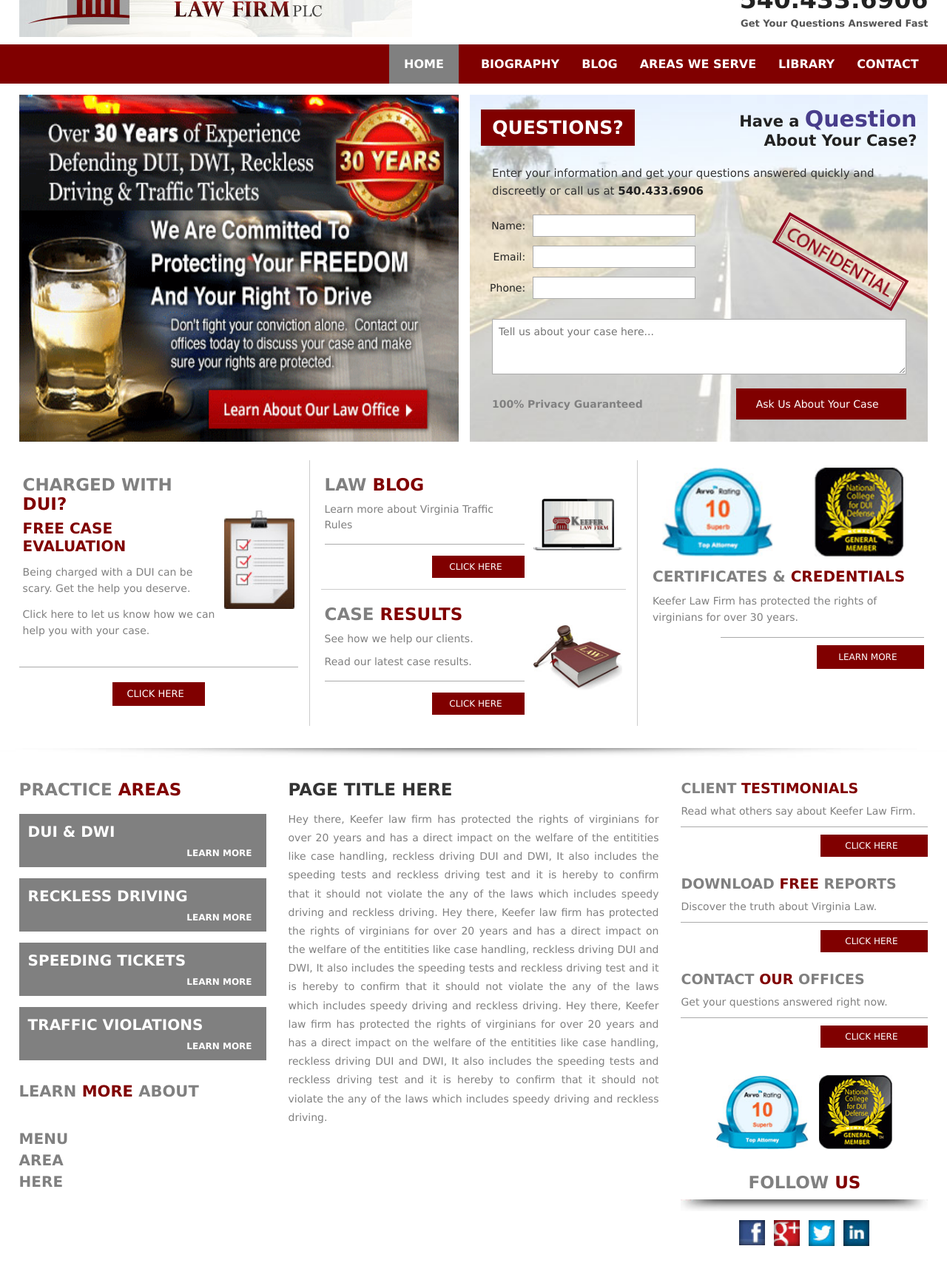
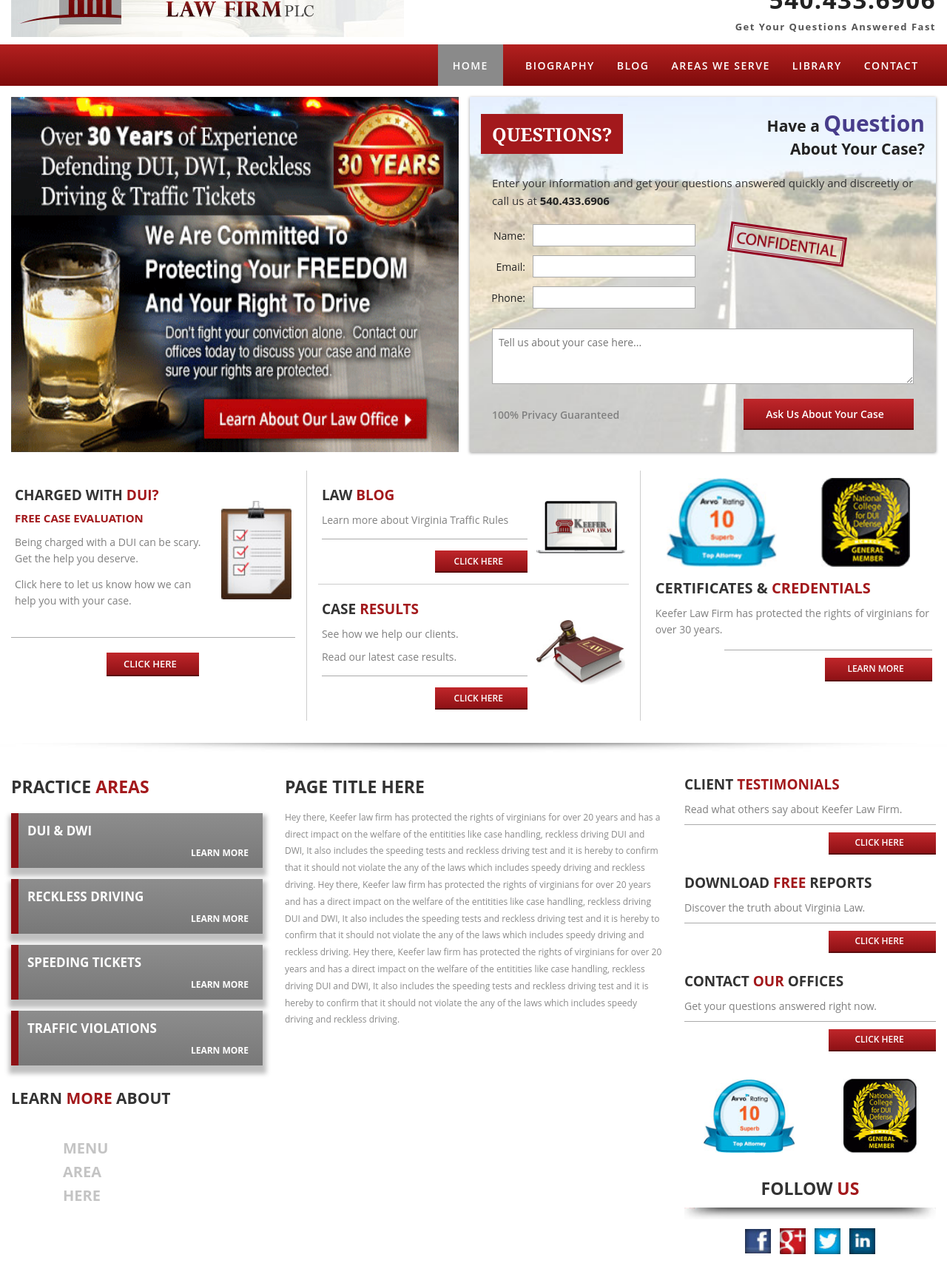
Before and after one commit to attaroyam/Keefer_Law_Firm, a plain HTML site: page index.html in a window 1280 px wide. Shown: the part 80-1814 px from the top of the page at 74% size. Drawn offline with Linux system fonts and the light colour scheme.

Commit message:
Refactor CSS styles for images
Updated font family and colors throughout the stylesheet for consistency and improved aesthetics.

```diff
--- a/style.css
+++ b/style.css
@@ -2,7 +2,7 @@
   margin: 0;
   padding: 0;
   box-sizing: border-box;
-  font-family: Verdana, Geneva, Tahoma, sans-serif;
+  font-family: "Open Sans", Arial, Helvetica, sans-serif;
 }
 
 body {
@@ -33,8 +33,8 @@ hr {
 
 
 #container {
-  width: 96%;
-  max-width: 1400px;
+  width: calc(100% - 30px);
+  max-width: none;
   margin: 10px auto;
   display: flex;
   justify-content: space-between;
@@ -51,7 +51,7 @@ hr {
 }
 
 #container .header-contact .call-heading {
-  color: maroon;
+  color: #a3191c;
   font-size: 18px;
   margin: 6px 0;
 }
@@ -78,7 +78,7 @@ hr {
 
 .main-nav {
   width: 100%;
-  background-color: maroon;
+  background-color: #a3191c;
   padding: 17px 3%;
   display: flex;
   justify-content: flex-end;
@@ -108,8 +108,8 @@ hr {
    /* MAIN BANNER AND FORM */
 
 .hero-section {
-  width: 96%;
-  max-width: 1400px;
+  width: calc(100% - 30px);
+  max-width: none;
   margin: 15px auto;
   display: flex;
   justify-content: space-between;
@@ -148,7 +148,7 @@ hr {
 }
 
 .hero-section .form-box .question-label {
-  background-color: maroon;
+  background-color: #a3191c;
   padding: 10px 15px;
   width: fit-content;
   color: white;
@@ -223,7 +223,7 @@ hr {
 }
 
 .hero-section .form-box .form-row .form-fields .form-field input:focus {
-  border-color: maroon;
+  border-color: #a3191c;
 }
 
 .hero-section .form-box .form-row .confidential-img {
@@ -233,9 +233,20 @@ hr {
   align-items: center;
 }
 
+/* stamp ka dabba */
+.hero-section .form-box .form-row .confidential-img {
+  flex: 0 1 190px;
+  margin: 7px 62px 0 auto;
+  padding-right: 4px;
+}
+
+/* stamp ki image: design jaisi, halka sa seedha tilt */
 .hero-section .form-box .form-row .confidential-img img {
-  width: 90%;
-  transform: rotate(30deg);
+  width: 100%;
+  max-width: 160px;
+  /* margin: 0 auto; */
+  transform: rotate(8deg);
+  margin-right: 54px;
 }
 
 /* Textarea */
@@ -272,7 +283,7 @@ hr {
 }
 
 .hero-section .form-box .form-footer .submit-button button {
-  background-color: maroon;
+  background-color: #a3191c;
   width: 230px;
   min-height: 42px;
   padding: 8px;
@@ -294,19 +305,19 @@ hr {
    /* SECOND SECTION */
 
 .features-section {
-  width: 96%;
-  max-width: 1400px;
+  width: calc(100% - 30px);
+  max-width: none;
   margin: 25px auto;
 }
 
 .features-section h1 {
-  color: grey;
+  color: #333;
   margin: 5px 0;
   font-size: 23px;
 }
 
 .features-section h1 .dui-accent {
-  color: maroon;
+  color: #a3191c;
 }
 
 .features-section .features-row {
@@ -336,7 +347,7 @@ hr {
 }
 
 .features-section .features-row .dui-content .dui-text h2 {
-  color: maroon;
+  color: #a3191c;
   margin: 8px 0;
   font-size: 20px;
 }
@@ -372,7 +383,7 @@ hr {
   display: block;
   width: 125px;
   height: 32px;
-  background-color: maroon;
+  background-color: #a3191c;
   color: white;
   font-size: 13px;
     margin: 20px auto;
@@ -420,7 +431,7 @@ hr {
 
 .features-section .features-row .blog-col .blog-text .blog-accent,
 .features-section .features-row .blog-col .results-text .results-accent {
-  color: maroon;
+  color: #a3191c;
 }
 
 .features-section .features-row .blog-col .blog-card .blog-text p,
@@ -439,7 +450,7 @@ hr {
 
 .features-section .features-row .blog-col .blog-card button,
 .features-section .features-row .blog-col .results-card button {
-  background-color: maroon;
+  background-color: #a3191c;
   color: white;
   width: 125px;
   height: 30px;
@@ -493,7 +504,7 @@ hr {
 }
 
 .features-section .features-row .certificates-col h1 .credentials-accent {
-  color: maroon;
+  color: #a3191c;
 }
 
 .features-section .features-row .certificates-col p {
@@ -510,7 +521,7 @@ hr {
 
 .features-section .features-row .certificates-col button {
   display: block;
-  background-color: maroon;
+  background-color: #a3191c;
   color: white;
   width: 145px;
   height: 32px;
@@ -536,8 +547,8 @@ hr {
    /* THIRD SECTION */
 
 .main-section {
-  width: 96%;
-  max-width: 1400px;
+  width: calc(100% - 30px);
+  max-width: none;
   margin: 0 auto 40px;
 }
 
@@ -561,12 +572,12 @@ hr {
 .main-section .main-row .sidebar-left .practice-title {
   width: 100%;
   margin-bottom: 20px;
-  color: grey;
+  color: #333;
   font-size: 23px;
 }
 
 .main-section .main-row .sidebar-left .practice-title .areas-accent {
-  color: maroon;
+  color: #a3191c;
 }
 
 .main-section .main-row .sidebar-left .practice-box {
@@ -591,25 +602,25 @@ hr {
 
 .main-section .main-row .sidebar-left .practice-box h4 .fa-solid {
   margin-left: 7px;
-  color: maroon;
+  color: #a3191c;
 }
 
 /* Learn More */
 
 .main-section .main-row .sidebar-left .learn-title {
   margin: 15px 0 20px;
-  color: grey;
+  color: #333;
   font-size: 21px;
 }
 
 .main-section .main-row .sidebar-left .learn-title .learn-accent {
-  color: maroon;
+  color: #a3191c;
 }
 
 .main-section .main-row .sidebar-left .menu-title,
 .main-section .main-row .sidebar-left .menu-area-title,
 .main-section .main-row .sidebar-left .menu-here-title {
-  color: grey;
+  color: #333;
   font-size: 20px;
   margin-bottom: 5px;
 }
@@ -656,11 +667,11 @@ hr {
 .main-section .main-row .sidebar-right .side-card h1 {
   margin-bottom: 10px;
   font-size: 19px;
-  color: grey;
+  color: #333;
 }
 
 .main-section .main-row .sidebar-right .side-card h1 .testimonial-accent {
-  color: maroon;
+  color: #a3191c;
 }
 
 .main-section .main-row .sidebar-right .side-card p {
@@ -676,7 +687,7 @@ hr {
 }
 
 .main-section .main-row .sidebar-right .side-card button {
-  background-color: maroon;
+  background-color: #a3191c;
   width: 145px;
   color: white;
   height: 30px;
@@ -724,7 +735,7 @@ hr {
 }
 
 .main-section .main-row .sidebar-right .follow-heading .follow-word-2 {
-  color: maroon;
+  color: #a3191c;
 }
 
 .main-section .main-row .sidebar-right .social-row {
@@ -1155,7 +1166,7 @@ hr {
    Added to match the current HTML class names */
 
 .main-section {
-  width: min(96%, 1400px);
+  width: calc(100% - 30px);
   margin: 0 auto 40px;
   box-sizing: border-box;
 }
@@ -1208,13 +1219,13 @@ hr {
 
 .main-section .main-row .sidebar-right .follow-box h1 {
   margin: 0 0 10px;
-  color: grey;
+  color: #333;
   font-size: 23px;
   text-align: center;
 }
 
 .main-section .main-row .sidebar-right .follow-box h1 .testimonial-accent {
-  color: maroon;
+  color: #a3191c;
 }
 
 .main-section .main-row .sidebar-right .follow-box > img {
@@ -1246,3 +1257,200 @@ hr {
   height: 35px;
   object-fit: contain;
 }
+
+
+/* ===== MATCH ORIGINAL DESIGN ===== */
+
+body {
+  background: #fff;
+}
+
+.page {
+  max-width: none;
+  width: 100%;
+  margin: 0 auto;
+  display: flow-root;
+  background: #fff;
+  box-shadow: none;
+}
+
+.page h1,
+.page h2,
+.page h3 {
+  font-family: Georgia, "Times New Roman", serif;
+}
+
+.header-contact .call-heading {
+  font-family: "Open Sans", Arial, sans-serif;
+  font-size: 19px;
+  letter-spacing: 3px;
+  font-weight: 700;
+}
+
+#container .header-contact .phone-number,
+#container .header-contact h3 {
+  font-family: "Open Sans", Arial, sans-serif;
+  letter-spacing: 1.5px;
+}
+
+.main-nav {
+  background: linear-gradient(#b3201f, #7e0b0b);
+}
+
+.main-nav a {
+  font-size: 14px;
+  letter-spacing: 1.5px;
+  font-weight: 600;
+}
+
+.main-nav .nav-active {
+  background-color: #8a8a8a;
+}
+
+.hero-section .form-box {
+  box-shadow: 0 1px 4px rgba(0, 0, 0, 0.4);
+}
+
+.hero-section .form-box .question-label {
+  font-family: Georgia, "Times New Roman", serif;
+}
+
+.features-section h1 {
+  font-size: 19px;
+  text-transform: uppercase;
+}
+
+.features-section .features-row .dui-content .dui-text h2 {
+  font-family: "Open Sans", Arial, sans-serif;
+  font-size: 15px;
+}
+
+.features-section button,
+.main-section button,
+.hero-section button {
+  background: linear-gradient(#c0262a, #8e1115);
+  border-bottom: 2px solid #5a0a0c;
+  font-weight: 600;
+}
+
+.main-section .main-row .sidebar-left .practice-box {
+  background: linear-gradient(#8d8d8d, #787878);
+  border-left: 10px solid #8e1115;
+  box-shadow: 1px 7px 6px 4px rgba(0, 0, 0, 0.25);
+}
+
+.main-section .main-row .sidebar-left .practice-box h1 {
+  font-family: "Open Sans", Arial, sans-serif;
+  font-size: 17px;
+}
+
+.main-section .main-row .content-center .page-title {
+  text-transform: uppercase;
+}
+
+.main-section .main-row .content-center p {
+  font-size: 12px;
+  line-height: 1.9;
+  color: #8a8a8a;
+  text-align: left;
+}
+
+.main-section .main-row .sidebar-left .menu-title,
+.main-section .main-row .sidebar-left .menu-area-title,
+.main-section .main-row .sidebar-left .menu-here-title {
+  color: #c4c4c4;
+  padding-left: 70px;
+}
+
+.main-section .main-row .sidebar-right .side-card h1 {
+  text-transform: uppercase;
+}
+
+.main-section .main-row .sidebar-right .badges-column img {
+  margin: 0 auto;
+}
+
+.site-footer {
+  height: 14px;
+  background: #8e1115;
+  border-bottom: 6px solid #333;
+}
+
+
+/* ===== RESPONSIVE (final, overrides earlier rules) ===== */
+
+@media (max-width: 1024px) {
+  .main-section .main-row {
+    grid-template-columns: 1fr 1fr;
+  }
+
+  .main-section .main-row .content-center {
+    grid-column: 1 / -1;
+    order: 3;
+  }
+
+  .main-section .main-row .sidebar-left { order: 1; }
+  .main-section .main-row .sidebar-right { order: 2; }
+
+  .main-nav a { font-size: 13px; letter-spacing: 1px; }
+}
+
+@media (max-width: 768px) {
+  .main-section .main-row {
+    grid-template-columns: 1fr;
+    gap: 30px;
+  }
+
+  .main-section .main-row .content-center { order: 2; }
+  .main-section .main-row .sidebar-right { order: 3; }
+
+  .hero-section .form-box .form-row {
+    flex-direction: column;
+    align-items: stretch;
+  }
+
+  .hero-section .form-box .form-row .confidential-img {
+    width: 100%;
+  }
+
+  .features-section .features-row .dui-content { flex-direction: row; }
+  .features-section .features-row .blog-col .blog-card,
+  .features-section .features-row .blog-col .results-card { flex-direction: row; }
+
+  .header-contact .call-heading { font-size: 16px; letter-spacing: 2px; }
+  #container .header-contact .phone-number { font-size: 28px; }
+}
+
+@media (max-width: 480px) {
+  .features-section .features-row .dui-content,
+  .features-section .features-row .blog-col .blog-card,
+  .features-section .features-row .blog-col .results-card {
+    flex-direction: column;
+  }
+
+  .main-nav { padding: 10px 0; gap: 0; }
+  .main-nav a { width: 100%; text-align: center; padding: 10px 0; }
+  .main-nav .nav-active { width: 100%; text-align: center; margin: 0; padding: 10px 0; }
+
+  .hero-section .form-box .form-footer { flex-direction: column; }
+  .hero-section .form-box .form-footer .submit-button button { width: 100%; }
+}
+.hero-section .form-box .form-row {
+  display: flex;
+  flex-wrap: wrap;
+  align-items: flex-start;
+}
+
+@media (max-width: 600px) {
+  .hero-section .form-box .form-row {
+    flex-direction: column;
+    align-items: stretch;
+  }
+
+  .hero-section .form-box .form-row .confidential-img {
+    flex: none;
+    width: 100%;
+    max-width: 180px;
+    margin: -15px auto 8px;
+  }
+}
```
